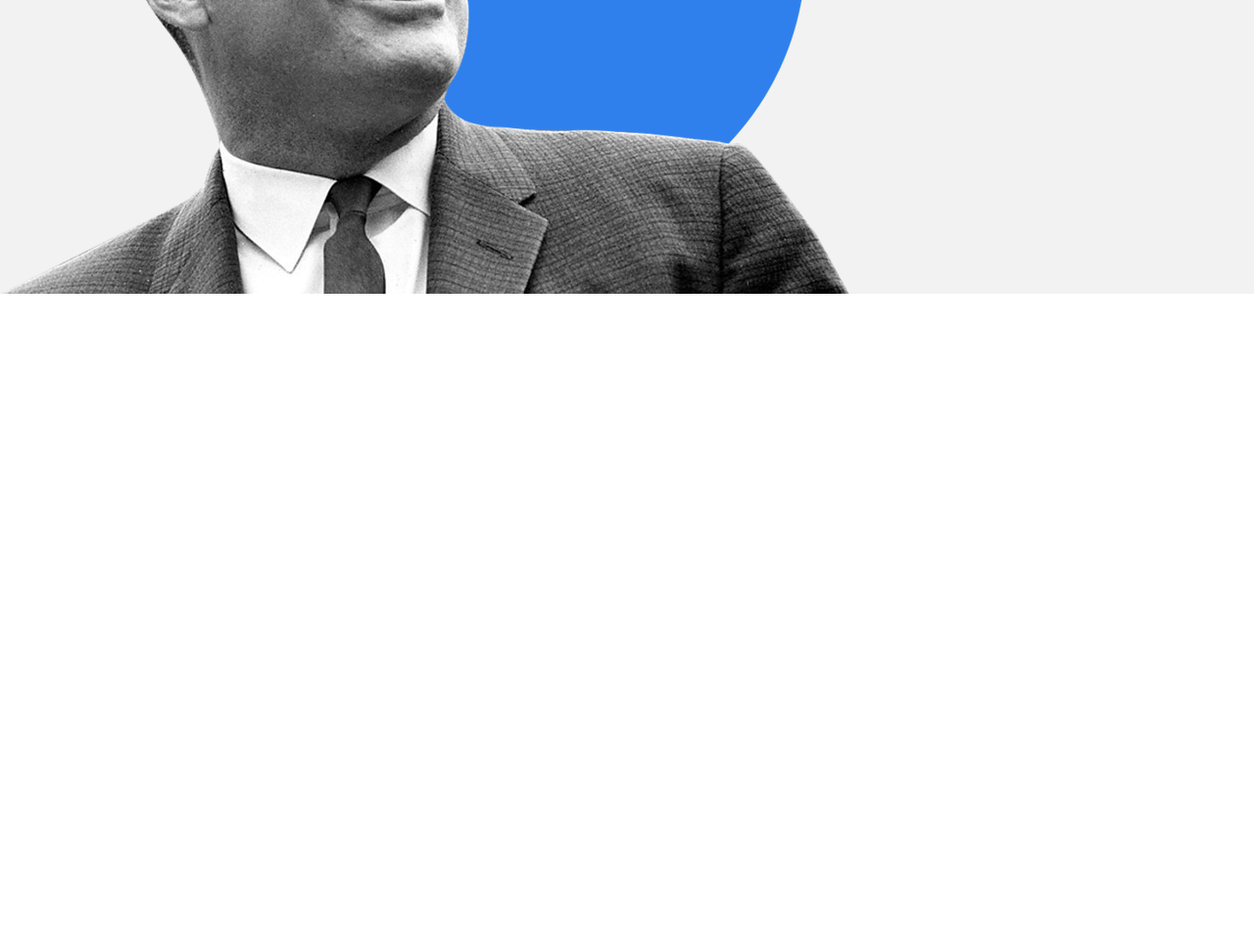
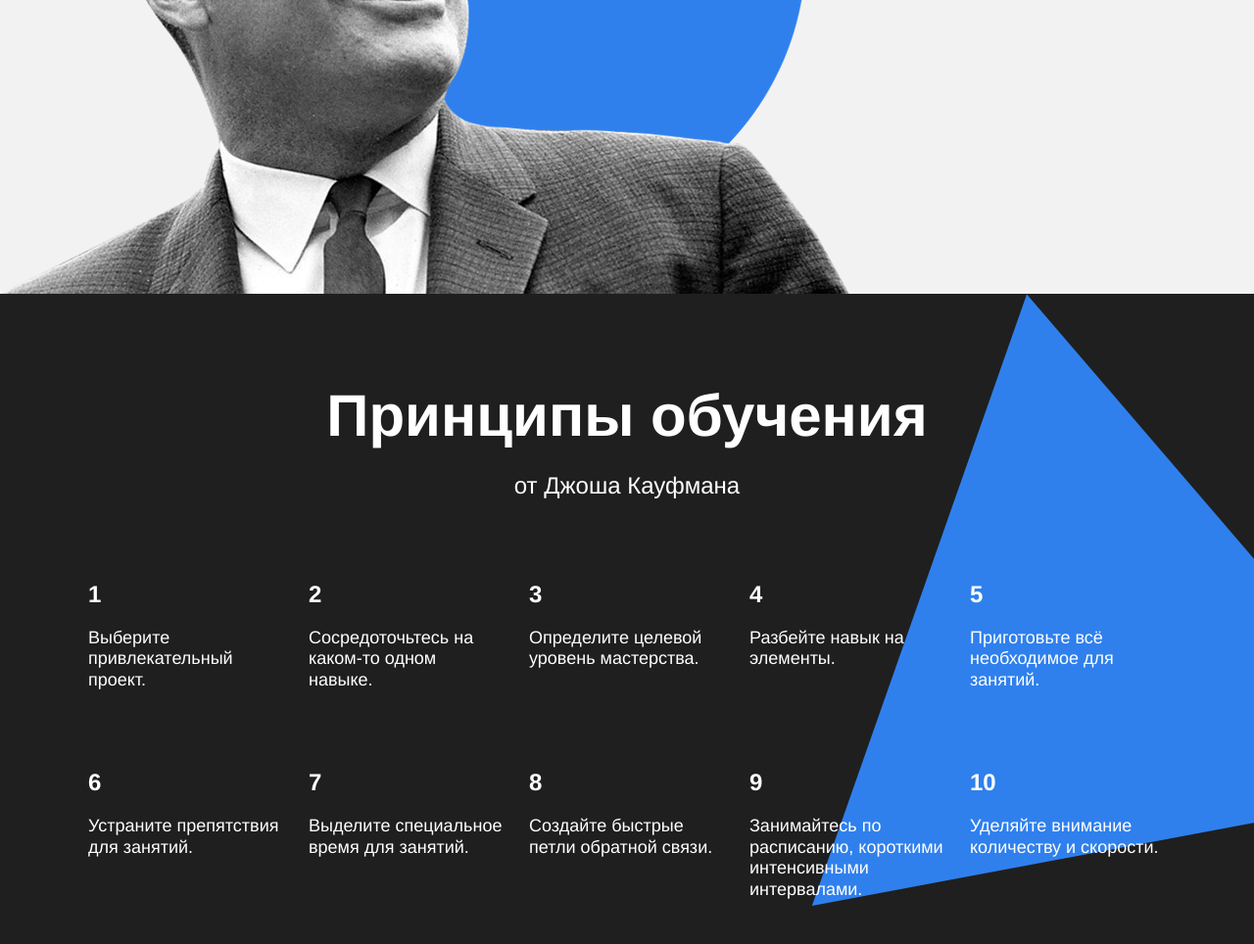
Before and after one commit to twoNtwoM/how-to-learn, a plain HTML site: page index.html in a window 1280 px wide. Shown: the part 2597-3561 px from the top of the page at 98% size. Before the commit the page ends 2897 px from the top, so only its background shows below. Drawn offline with Linux system fonts and the light colour scheme.

Commit message:
доработки на ПК утром

```diff
--- a/index.html
+++ b/index.html
@@ -84,10 +84,59 @@
       </section>
 
       <section class="kaufman">
+        <h2 class="section-title section-title_theme_dark">Принципы обучения</h2>
+        <p class="section-subtitle section-subtitle_theme_dark">от Джоша Кауфмана</p>
+        <div class="table table_theme_dark">
+          <div class="table__cell table__cell_theme_dark">
+            <h3 class="table__heading table__heading_theme_dark">1</h3>
+            <p class="table__text table__text_theme_dark">Выберите привлекательный проект.</p>
+          </div>
+          <div class="table__cell table__cell_theme_dark">
+            <h3 class="table__heading table__heading_theme_dark">2</h3>
+            <p class="table__text table__text_theme_dark">Сосредоточьтесь на каком-то одном навыке.</p>
+          </div>
+          <div class="table__cell table__cell_theme_dark">
+            <h3 class="table__heading table__heading_theme_dark">3</h3>
+            <p class="table__text table__text_theme_dark">Определите целевой уровень мастерства.</p>
+          </div>
+          <div class="table__cell table__cell_theme_dark">
+            <h3 class="table__heading table__heading_theme_dark">4</h3>
+            <p class="table__text table__text_theme_dark">Разбейте навык на элементы.</p>
+          </div>
+          <div class="table__cell table__cell_theme_dark">
+            <h3 class="table__heading table__heading_theme_dark">5</h3>
+            <p class="table__text table__text_theme_dark">Приготовьте всё необходимое для занятий.</p>
+          </div>
+          <div class="table__cell table__cell_theme_dark">
+            <h3 class="table__heading table__heading_theme_dark">6</h3>
+            <p class="table__text table__text_theme_dark">Устраните препятствия для занятий.</p>
+          </div>
+          <div class="table__cell table__cell_theme_dark">
+            <h3 class="table__heading table__heading_theme_dark">7</h3>
+            <p class="table__text table__text_theme_dark">Выделите специальное время для занятий.</p>
+          </div>
+          <div class="table__cell table__cell_theme_dark">
+            <h3 class="table__heading table__heading_theme_dark">8</h3>
+            <p class="table__text table__text_theme_dark">Создайте быстрые петли обратной связи.</p>
+          </div>
+          <div class="table__cell table__cell_theme_dark">
+            <h3 class="table__heading table__heading_theme_dark">9</h3>
+            <p class="table__text table__text_theme_dark">Занимайтесь по расписанию, короткими интенсивными интервалами.</p>
+          </div>
+          <div class="table__cell table__cell_theme_dark">
+            <h3 class="table__heading table__heading_theme_dark">10</h3>
+            <p class="table__text table__text_theme_dark">Уделяйте внимание количеству и скорости.</p>
+          </div>
+        </div>
+        <div class="kaufman__triangle"></div>
       </section>
     </main>
     <footer class="footer">
+      <div class="footer__columns">
+        <div class="footer__column footer__column_content_copyright">
 
+        </div>
+      </div>
     </footer>
   </div>
 </body>
--- a/styles/style.css
+++ b/styles/style.css
@@ -215,10 +215,58 @@
   font-weight: normal;
 }
 
-/* и элемента с модификатором вида ключ-значение */
+.kaufman {
+  background-color: #1f1f1f;
+  display: flex;
+  flex-direction: column;
+  position: relative;
+  align-items: center;
+  padding-top: 90px;
+  padding-bottom: 90px;
+  overflow: hidden;
+}
+
+.section-title_theme_dark {
+  color: white;
+  line-height: 1.15;
+  font-size: 60px;
+  font-weight: bold;
+}
+
+.section-subtitle_theme_dark {
+  color: white;
+  line-height: 34px;
+  font-size: 24px;
+  font-weight: normal;
+}
+
+.table__heading_theme_dark {
+  line-height: 1.15;
+  font-size: 24px;
+  font-weight: bold;
+}
+
+.table__text_theme_dark {
+  line-height: 1.2;
+  font-size: 18px;
+  font-weight: normal;
+}
+
 .table__cell_theme_dark {
   width: 200px;
   color: white;
   margin-right: 0;
   margin-top: 80px;
+  z-index: 1;
 }
+
+.kaufman__triangle {
+  background-image: url(/images/kaufman-triangle.svg);
+  background-size: contain;
+  display: flex;
+  position: absolute;
+  width: 877px;
+  height: 877px;
+  top: 0px;
+  right: -210px;
+}
```
